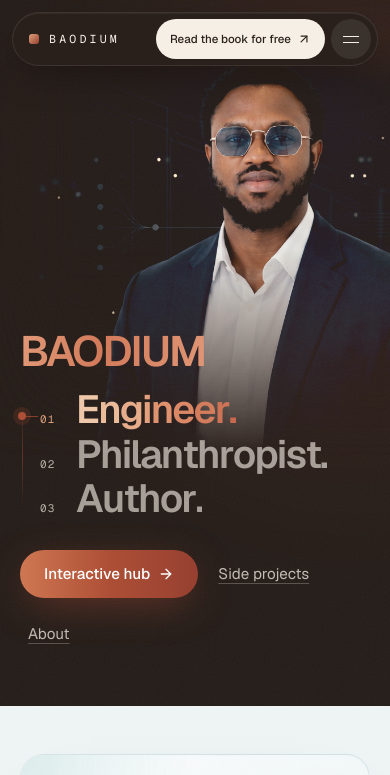
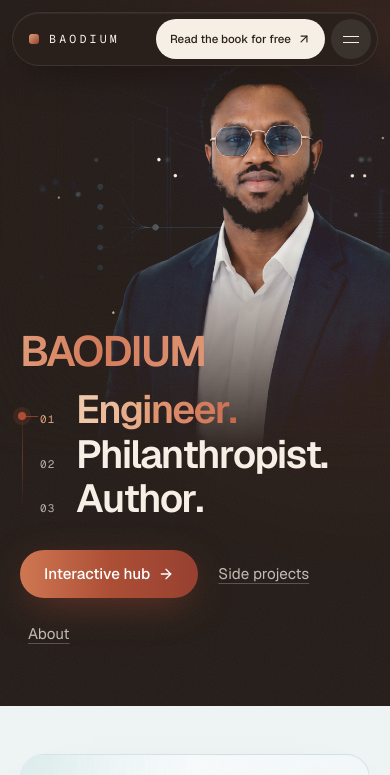
Before and after one commit to baodium/baodium-home, a Next.js app: page / in a window 390 px wide. Shown: the top 775 px of the page. Built offline with nearby package versions, Linux system fonts and the light colour scheme.

Commit message:
Keep hero roles optically sharp; scrub leftover p50 slogan.
Drop role overflow clip and opacity dimming that read as DoF blur,
and replace narrator/tip copy that still echoed the banned p50 slogan.

Co-authored-by: Adewale OBADIMU <baodium@gmail.com>

```diff
--- /dev/null
+++ b/scripts/craft-demo.mjs
@@ -0,0 +1,47 @@
+import { chromium } from "playwright";
+import { mkdirSync, copyFileSync, readdirSync } from "fs";
+import { join } from "path";
+
+const out = "/opt/cursor/artifacts/human-pro-sim-craft";
+const media = "/cursor/stores/self/media/human-pro-sim-craft";
+mkdirSync(out, { recursive: true });
+mkdirSync(media, { recursive: true });
+const base = "http://127.0.0.1:3000";
+
+const browser = await chromium.launch({ headless: true });
+const page = await browser.newPage({ viewport: { width: 1440, height: 900 } });
+
+await page.goto(base + "/", { waitUntil: "networkidle" });
+await page.waitForTimeout(2400);
+await page.screenshot({ path: `${out}/hero-sharp-roles.png`, fullPage: false });
+
+await page.evaluate(() => window.scrollBy(0, 180));
+await page.waitForTimeout(700);
+await page.screenshot({ path: `${out}/hero-roles-after-scroll.png`, fullPage: false });
+
+await page.locator("#book").scrollIntoViewIfNeeded();
+await page.waitForTimeout(800);
+await page.screenshot({ path: `${out}/book-no-latency-figure.png`, fullPage: false });
+
+await page.locator("#play").scrollIntoViewIfNeeded();
+await page.waitForTimeout(800);
+await page.screenshot({ path: `${out}/home-play-training.png`, fullPage: false });
+
+await page.goto(base + "/play", { waitUntil: "networkidle" });
+await page.waitForTimeout(1100);
+await page.screenshot({ path: `${out}/play-hub-training.png`, fullPage: false });
+
+await page.goto(base + "/play/tail-latency", { waitUntil: "networkidle" });
+await page.waitForTimeout(1100);
+await page.screenshot({ path: `${out}/tail-latency-brief.png`, fullPage: false });
+
+await page.goto(base + "/system-design/experience/chapter-1", { waitUntil: "networkidle" });
+await page.waitForTimeout(1300);
+await page.screenshot({ path: `${out}/ch1-training-brief.png`, fullPage: false });
+
+await browser.close();
+
+for (const f of readdirSync(out).filter((n) => n.endsWith(".png"))) {
+  copyFileSync(join(out, f), join(media, f));
+}
+console.log("copied to", media);
--- a/src/components/hero/KineticRoles.tsx
+++ b/src/components/hero/KineticRoles.tsx
@@ -54,7 +54,6 @@ export function KineticRoles({
         </motion.span>
         {roles.map((role, line) => {
           const isActive = active === line;
-          const dim = active !== -1 && !isActive;
           const letters = `${role.word}.`.split("");
           return (
             <span
@@ -71,7 +70,8 @@ export function KineticRoles({
               >
                 0{line + 1}
               </motion.span>
-              <span className="block overflow-hidden pb-[0.08em] text-[clamp(2.45rem,5.1vw,4.85rem)] font-semibold leading-[1.02] tracking-[-0.05em]">
+              {/* No overflow clip / filter blur: roles must stay optically sharp. */}
+              <span className="block pb-[0.08em] text-[clamp(2.45rem,5.1vw,4.85rem)] font-semibold leading-[1.02] tracking-[-0.05em] [filter:none]">
                 <span className="sr-only">{role.word}.</span>
                 <span
                   aria-hidden="true"
@@ -83,20 +83,18 @@ export function KineticRoles({
                   {letters.map((letter, k) => (
                     <motion.span
                       key={k}
-                      className={`inline-block ${dim ? "group-hover/role:!text-[rgba(245,239,229,0.78)]" : ""}`}
-                      initial={reduce ? false : { y: "105%", rotate: 6 }}
-                      animate={{ y: "0%", rotate: 0 }}
+                      className="inline-block will-change-auto"
+                      initial={reduce ? false : { y: "0.35em", opacity: 0 }}
+                      animate={{ y: "0em", opacity: 1 }}
                       transition={{
-                        duration: reduce ? 0 : 0.9,
-                        delay: reduce ? 0 : 0.55 + line * 0.14 + k * 0.035,
+                        duration: reduce ? 0 : 0.7,
+                        delay: reduce ? 0 : 0.55 + line * 0.14 + k * 0.03,
                         ease,
                       }}
                       style={{
                         color: isActive
                           ? flameAt(k / Math.max(letters.length - 1, 1))
-                          : dim
-                            ? "rgba(245,239,229,0.62)"
-                            : "#f5efe5",
+                          : "#f5efe5",
                         transition: reduce
                           ? undefined
                           : `color 0.28s ease ${isActive ? (letters.length - 1 - k) * 0.018 : 0}s`,
```
